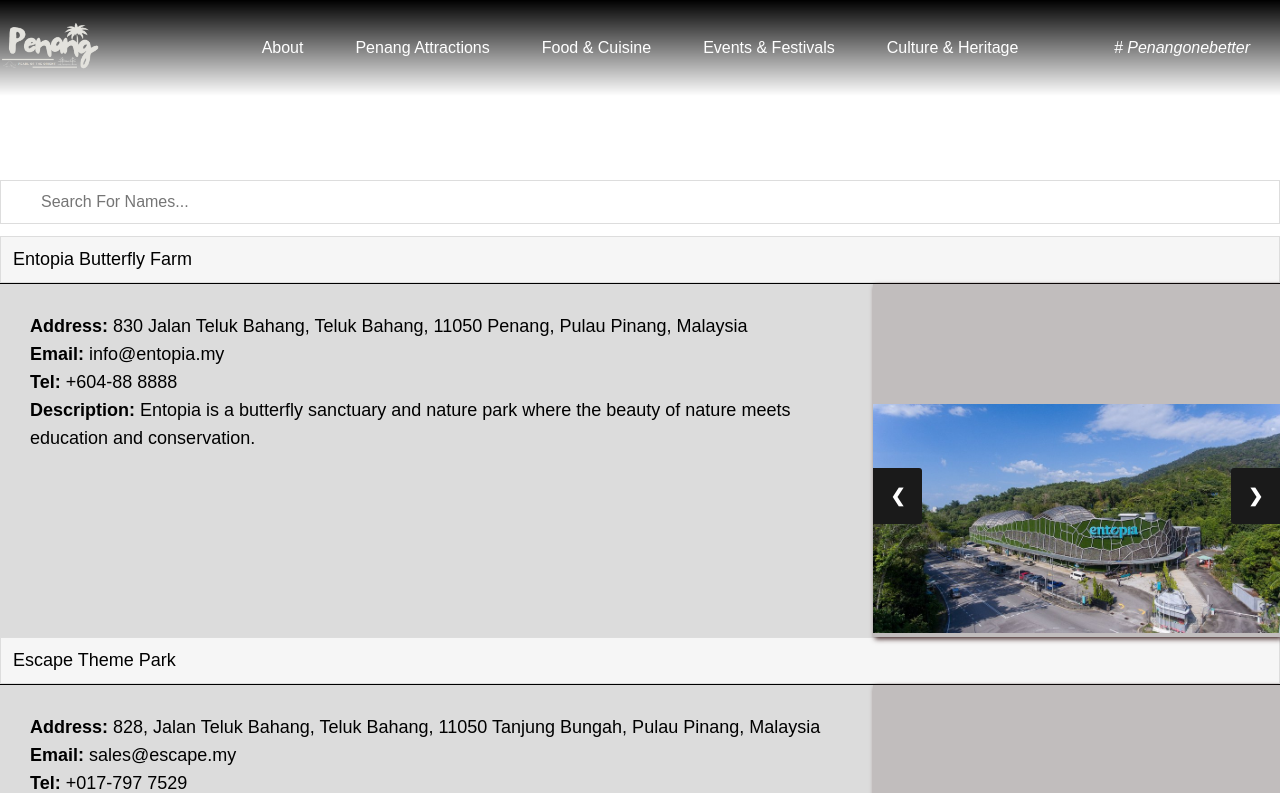
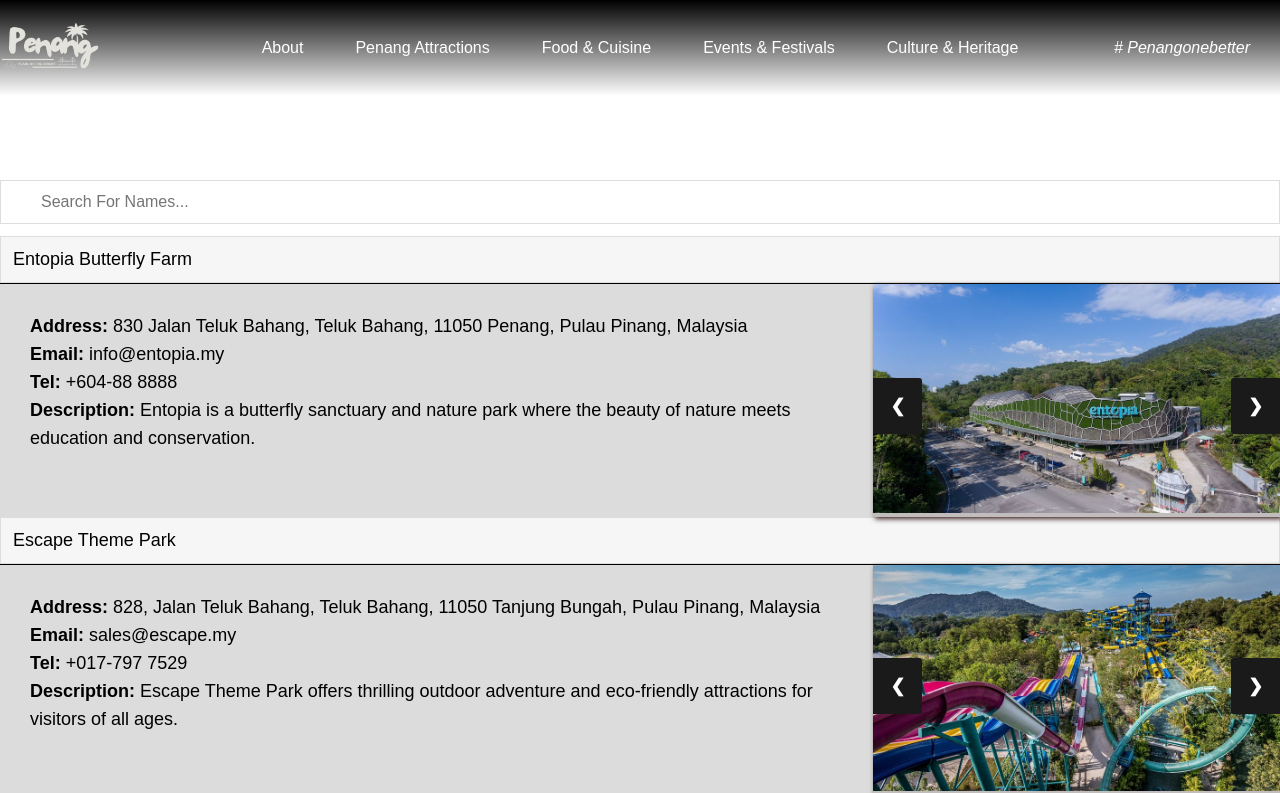
Before and after one commit to Helenooi/assign2, a React (Vite) app: page /attraction in a window 1280 px wide. Shown: the top 793 px of the page. Built offline with nearby package versions, Linux system fonts and the light colour scheme; a web font is replaced by a local one.

Commit message:
May Fen AttractionPage v3

```diff
--- a/src/css/attraction.css
+++ b/src/css/attraction.css
@@ -32,6 +32,7 @@
       align-items: center;
       flex-direction: column;
       height: auto;
+      background-color: gainsboro;
 
     }
 
@@ -40,8 +41,6 @@
       display: flex;
       flex-direction: row;
       justify-content: center;
-
-
     }
 
     .attraction-container16 {
@@ -102,43 +101,6 @@
       width: 100%;
     }
 
-
-    /* Ensure the image container doesn't overlap with the menu */
-.slideshow-container {
-  position: relative;
-  max-width: 100%;
-  margin: auto;
-  z-index: 1; /* Ensures it stays behind navbar */
-  padding-top: 60px; /* Adds space at the top to prevent overlapping the menu */
-}
-
-/* Ensure the attraction image container doesn't overlap */
-.attraction-image-container1 {
-  position: relative; /* Ensures relative positioning */
-  flex: 2;
-  width: 100%;
-  height: 100%;
-  background-color: rgb(193, 189, 189);
-  box-shadow: 2px 2px 5px rgb(67, 40, 40);
-  z-index: 1; /* Ensures it stays behind navbar */
-  padding-top: 60px; /* Add padding to avoid image overlap */
-}
-
-/* Fix the navbar z-index to be higher than image container */
-.navbar {
-  position: relative; /* Relative positioning for navbar */
-  z-index: 100; /* High z-index ensures navbar is on top */
-}
-
-/* Additional container settings for layout management */
-.container {
-  position: relative; /* Keep it in the page flow */
-  z-index: 0; /* Default layer */
-}
-
-
-
-    /* Slide-in Animation */
 @keyframes slideIn {
   from {
     opacity: 0;
@@ -150,7 +112,7 @@
   }
 }
 
-/* Fade-in Animation */
+
 @keyframes fadeIn {
   from {
     opacity: 0;
```
